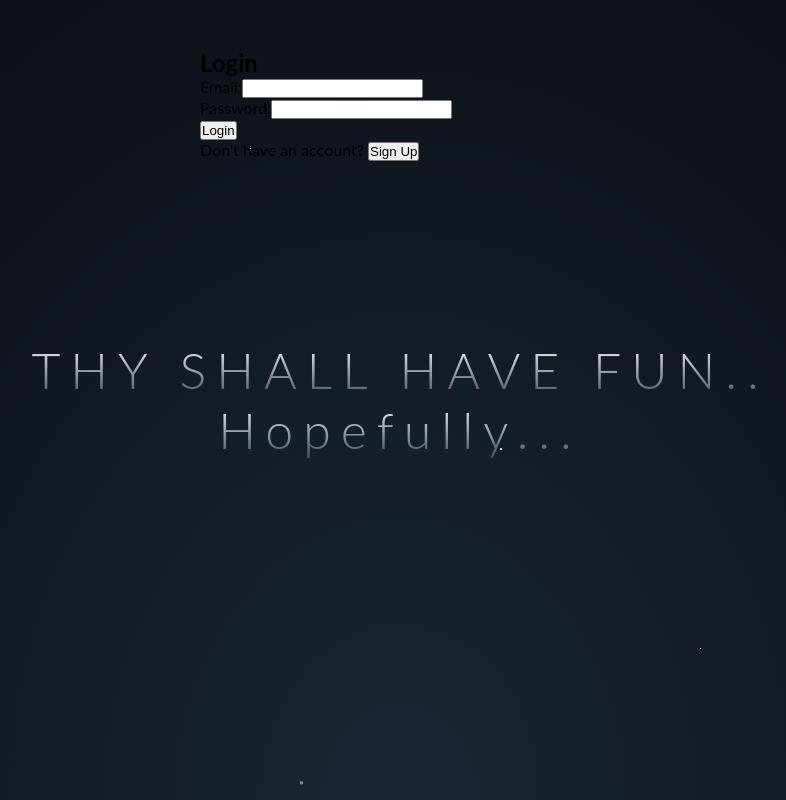
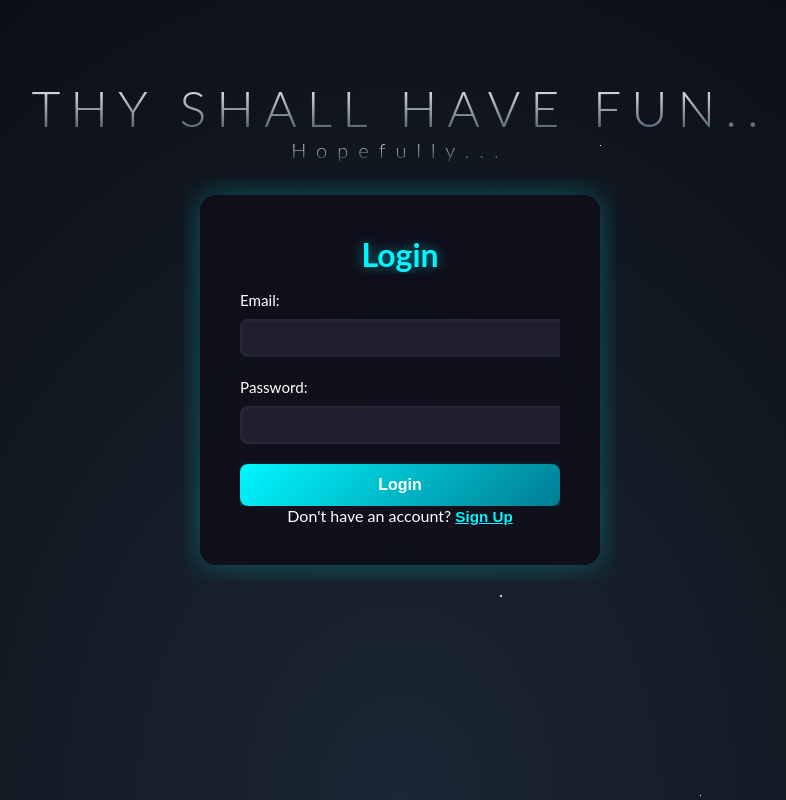
Before and after one commit to Nyanwarrior285/Arcade-Project, a Vue app in the folder frontend/: page / in a window 1280 px wide. Shown: the whole page, without its empty margins (240-1026 px from the left). Built offline with nearby package versions, Linux system fonts and the light colour scheme.

Commit message:
login makeup

```diff
--- a/frontend/src/App.vue
+++ b/frontend/src/App.vue
@@ -135,10 +135,10 @@ function navigateTo(page) {
 
 
 
+      <div class="login-box">
+        <h2>{{ isLogin ? "Login" : "Sign Up" }}</h2>        <!-- 	•	{{ ... }} 是 Vue.js 的插值语法，用于在 HTML 中动态插入变量或表达式的值。 -->
+        <form @submit.prevent="handleSubmit" >               <!-- 当表单被“提交”（submit）时，执行 handleSubmit() 这个函数。-->
 
-      <h2>{{ isLogin ? "Login" : "Sign Up" }}</h2>        <!-- 	•	{{ ... }} 是 Vue.js 的插值语法，用于在 HTML 中动态插入变量或表达式的值。 -->
-
-      <form @submit.prevent="handleSubmit">               <!-- 当表单被“提交”（submit）时，执行 handleSubmit() 这个函数。-->
           <div>
             <label>Email:</label>
             <input type="email" v-model="email" required />       <!-- Vue 的双向绑定语法：email 是 Vue 中的响应式变量，这行代码的意思是：“输入框的值 ←→ email 变量实时同步” -->
@@ -161,6 +161,7 @@ function navigateTo(page) {
           {{ isLogin ? "Don't have an account?" : "Already have an account?" }}
           <button @click="toggleForm">{{ isLogin ? "Sign Up" : "Login" }}</button>
         </p>
+        </div>
       </div>
   </div>
 
@@ -187,12 +188,15 @@ function navigateTo(page) {
 <style scoped>
 
 .auth-container {
+  overflow-x:  hidden;
   max-width: 400px;
   margin: 2rem auto;
   padding: 1rem;
-  /* border: 1px solid #ddd; */
   border-radius: 8px;
+  margin-top: 14%;
 }
+
+
 
 .container {
   display: flex;
@@ -205,10 +209,100 @@ function navigateTo(page) {
 }
 
 
+
+.login-box {
+  background: rgba(15, 15, 25, 0.85);
+  padding: 2.5rem;
+  border-radius: 16px;
+  box-shadow: 0 0 25px rgba(0, 255, 255, 0.2), 0 0 60px rgba(0, 255, 255, 0.1);
+  backdrop-filter: blur(10px);
+  color: white;
+  text-align: center;
+  max-width: 100% ;
+  margin: 0;
+  animation: fadeIn 1.2s ease-out;
+  z-index: 2;
+
+}
+
+.login-box div {
+  overflow-x: hidden;
+  text-align: left;
+
+}
+
+.login-box h2 {
+  overflow-x: hidden;
+  font-size: 2rem;
+  margin-bottom: 1rem;
+  color: #00f7ff;
+  text-shadow: 0 0 12px rgba(0, 247, 255, 0.5);
+}
+
+.login-box input {
+  overflow-x:  hidden;
+
+  width: 100%;
+  padding: 10px 12px;
+  margin: 10px 0 20px;
+  border: none;
+  border-radius: 8px;
+  background-color: #1f1f2e;
+  color: white;
+  font-size: 1rem;
+  outline: none;
+  box-shadow: inset 0 0 5px rgba(255, 255, 255, 0.1);
+  transition: box-shadow 0.3s;
+}
+
+.login-box input:focus {
+  box-shadow: 0 0 8px rgba(0, 255, 255, 0.5);
+}
+
+
+.login-box button[type="submit"] {
+  background: linear-gradient(135deg, #00f7ff, #007d94);
+  border: none;
+  color: white;
+  font-weight: bold;
+  padding: 12px 20px;
+  border-radius: 8px;
+  font-size: 1rem;
+  width: 100%;
+  cursor: pointer;
+  transition: background 0.3s, transform 0.2s, box-shadow 0.3s;
+  box-shadow: 0 4px 10px rgba(0, 247, 255, 0.3);
+}
+
+.login-box button[type="submit"]:hover {
+  background: linear-gradient(135deg, #00d0ff, #006a80);
+  transform: translateY(-2px);
+  box-shadow: 0 6px 14px rgba(0, 247, 255, 0.6);
+}
+
+/* Toggle form button */
+.login-box p button {
+  background: none;
+  border: none;
+  color: #00f7ff;
+  font-weight: bold;
+  cursor: pointer;
+  margin-left: 0;
+  text-decoration: underline;
+  font-size: 0.95rem;
+}
+
+
+.login-box form label {
+  font-size: 0.95rem;
+  overflow-x: hidden;
+}
+
+
+
 /* ==================================== login background ==================================================================================== */
 
 
-/* html, body { */
 .body-container {
   margin: 0;
   padding: 0;
@@ -290,7 +384,7 @@ function navigateTo(page) {
 /* TITLE TEXT */
 #title {
   position: absolute;
-  top: 50%;
+  top: 15%;
   left: 0;
   right: 0;
   text-align: center;
@@ -308,9 +402,14 @@ function navigateTo(page) {
   -webkit-text-fill-color: transparent;
 }
 
+#title span:nth-child(2) {
+  font-size: 20px;         /* or any size you want */
+}
+
 
 /* Background */
 html, body {
+  overflow: hidden;
   height: 100%;
   margin: 0;
   background: radial-gradient(ellipse at bottom, #1B2735 0%, #090A0F 100%);
```
Lines whose indentation alone changed are shown as unchanged.
